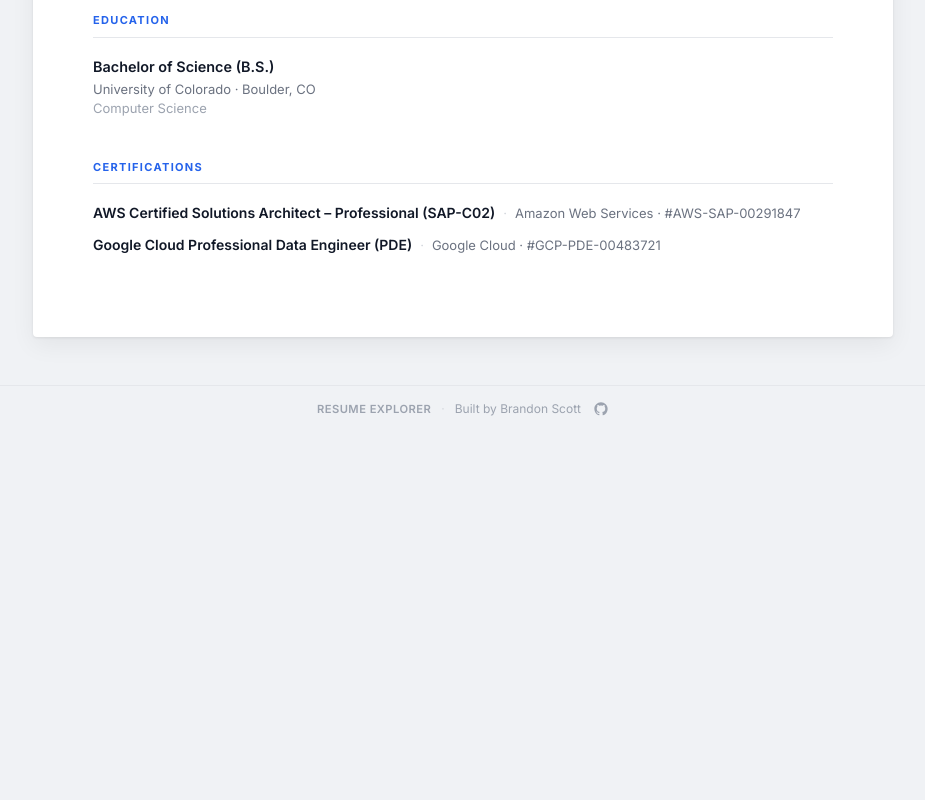
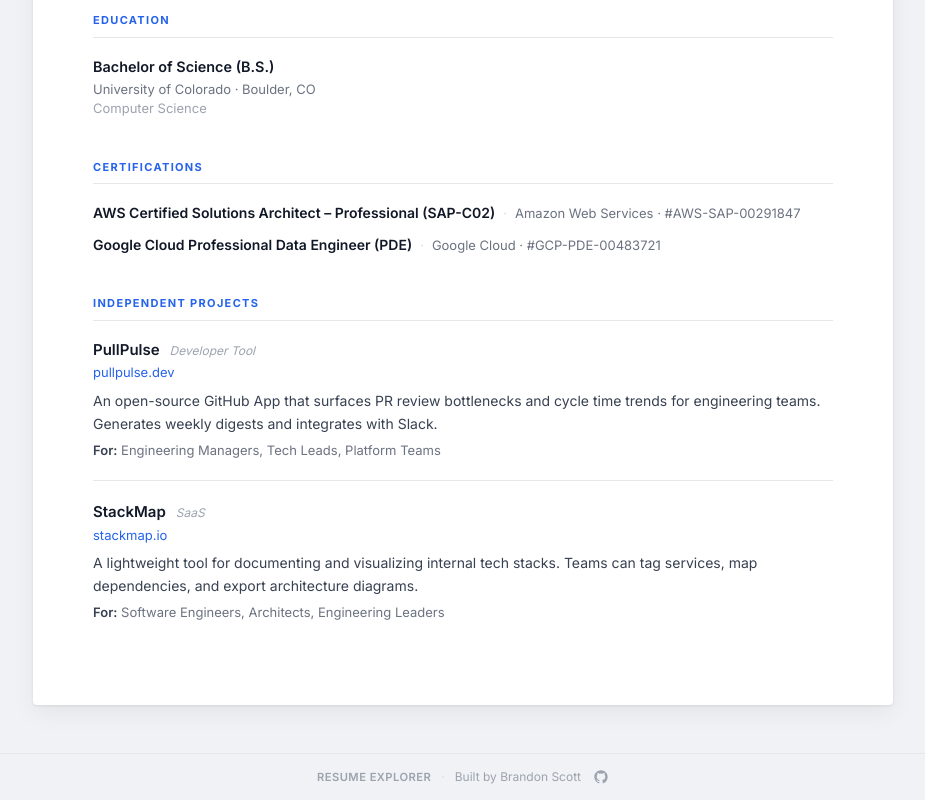
Before and after one commit to scottinnovationgroup/resume-explorer-app, a React (Vite) app: page / in a window 1280 px wide. Shown: the part 1012-1812 px from the top of the page, without its empty margins (327-1252 px from the left). Before the commit the page ends 1444 px from the top, so only its background shows below. Built offline with nearby package versions, Linux system fonts and the light colour scheme; what @react-pdf/renderer would draw is missing.

Commit message:
Updated independent projects visibility across views

```diff
--- a/src/components/ResumeView.jsx
+++ b/src/components/ResumeView.jsx
@@ -46,11 +46,9 @@ export default function ResumeView({ data, view }) {
         <CertificationsSection certifications={data.certifications} />
       </div>
 
-      {isDetailed && (
-        <div id="independent-projects">
-          <IndependentProjectsSection projects={data.independent_projects} />
-        </div>
-      )}
+      <div id="independent-projects">
+        <IndependentProjectsSection projects={data.independent_projects} />
+      </div>
     </article>
   )
 }
--- a/src/components/SectionNav.jsx
+++ b/src/components/SectionNav.jsx
@@ -27,7 +27,7 @@ const SECTION_DEFS = [
   { id: 'skills',               label: 'Skills',         views: ['detailed']                                            },
   { id: 'education',            label: 'Education',      views: ['compact', 'expanded', 'detailed']                     },
   { id: 'certifications',       label: 'Certifications', views: ['compact', 'expanded', 'detailed']                     },
-  { id: 'independent-projects', label: 'Side Projects',  views: ['detailed'],                        hasChildren: true  },
+  { id: 'independent-projects', label: 'Independent Projects',  views: ['compact', 'expanded', 'detailed'], hasChildren: true  },
 ]
 
 function buildSections(data, view) {
--- a/src/components/pdf/ResumePdf.jsx
+++ b/src/components/pdf/ResumePdf.jsx
@@ -691,9 +691,7 @@ export function ResumePdf({ data, view }) {
 
         <PdfCertificationsSection certifications={data.certifications} />
 
-        {isDetailed && (
-          <PdfIndependentProjectsSection projects={data.independent_projects} />
-        )}
+        <PdfIndependentProjectsSection projects={data.independent_projects} />
 
         <PdfFooter />
       </Page>
```
